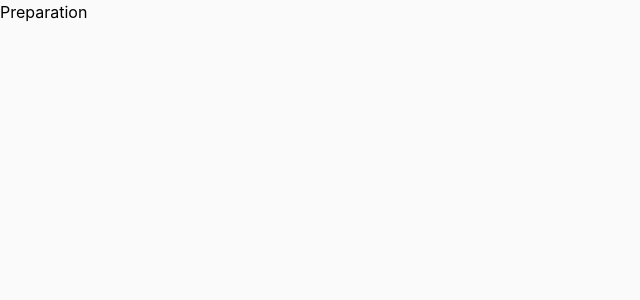
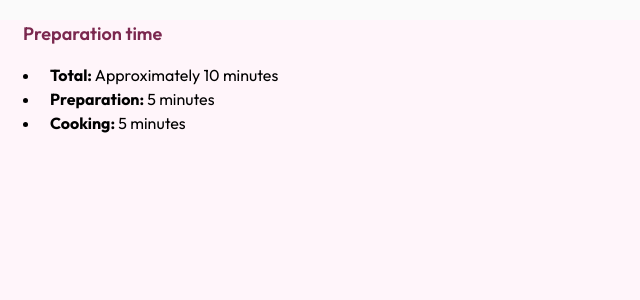
Before and after one commit to breznovic/frontendMentor, a React (Vite) app: page /preparation in a window 1280 px wide. Shown: the top 300 px of the page, without its empty margins (0-640 px from the left). Built offline with nearby package versions, Linux system fonts and the light colour scheme.

Commit message:
add Preparation

```diff
--- a/src/main.tsx
+++ b/src/main.tsx
@@ -6,11 +6,16 @@ import Preparation from "./projects/RecipePage/components/Preparation/Preparatio
 import Ingredients from "./projects/RecipePage/components/Ingredients/Ingredients.tsx";
 import Instructions from "./projects/RecipePage/components/Instructions/Instructions.tsx";
 import Nutrition from "./projects/RecipePage/components/Nutrition/Nutrition.tsx";
+import Recipe from "./projects/RecipePage/components/Recipe/Recipe.tsx";
 
 const router = createBrowserRouter([
   {
     path: "/",
     element: <App />,
+  },
+  {
+    path: "/recipe",
+    element: <Recipe />,
   },
   {
     path: "/preparation",
--- a/src/projects/RecipePage/RecipePage.module.css
+++ /dev/null
@@ -1,15 +0,0 @@
-.main {
-  min-height: 100vh;
-  max-width: 1440px;
-  background-color: hsl(30, 54%, 90%);
-  display: flex;
-  justify-content: center;
-  align-items: center;
-}
-
-.layout {
-  width: 1200px;
-  height: 85vh;
-  background-color: hsl(0, 0%, 100%);
-  border-radius: 3%;
-}
--- a/src/projects/RecipePage/RecipePage.tsx
+++ b/src/projects/RecipePage/RecipePage.tsx
@@ -1,12 +1,24 @@
+import { Route, Routes } from "react-router-dom";
 import s from "./RecipePage.module.css";
 import Recipe from "./components/Recipe/Recipe";
+import Preparation from "./components/Preparation/Preparation";
+import Ingredients from "./components/Ingredients/Ingredients";
+import Instructions from "./components/Instructions/Instructions";
+import Nutrition from "./components/Nutrition/Nutrition";
+import Layout from "./components/Layout/Layout";
 
 const RecipePage = () => {
-  return <div className={s.main}>
-    <div className={s.layout}>
-      <Recipe/>
-    </div>
-  </div>;
+  return (
+    <Routes>
+      <Route path="/" element={<Layout />}>
+        <Route index element={<Recipe />} />
+        <Route path="preparation" element={<Preparation />} />
+        <Route path="ingredients" element={<Ingredients />} />
+        <Route path="instructions" element={<Instructions />} />
+        <Route path="nutrition" element={<Nutrition />} />
+      </Route>
+    </Routes>
+  );
 };
 
 export default RecipePage;
--- /dev/null
+++ b/src/projects/RecipePage/components/Layout/Layout.module.css
@@ -0,0 +1,36 @@
+.main {
+    min-height: 100vh;
+    max-width: 1440px;
+    background-color: hsl(30, 54%, 90%);
+    display: flex;
+    justify-content: center;
+    align-items: center;
+    flex-direction: column;
+  }
+
+  .layout {
+    width: 1200px;
+    height: 85vh;
+    background-color: hsl(0, 0%, 100%);
+    border-radius: 3%;
+  }
+
+  .gridMenu {
+    display: grid;
+    grid-template-columns: 1fr 1fr;
+    grid-template-rows: 1fr 1fr;
+    gap: 20px 10px;
+    padding: 40px 0px 0px 270px;
+  }
+
+  .gridMenu div {
+    color: hsl(14, 45%, 36%);
+    font-family: "Outfit", sans-serif;
+    font-size: 25px;
+    font-weight: 600;
+  }
+
+  .gridMenu div:hover {
+    color: hsl(14, 93%, 48%);
+    cursor: pointer;
+  }
--- /dev/null
+++ b/src/projects/RecipePage/components/Layout/Layout.tsx
@@ -0,0 +1,32 @@
+import { Outlet, useNavigate } from "react-router-dom";
+import s from "./Layout.module.css";
+
+type LinkType = {
+  url: string;
+  title: string;
+};
+
+const Layout = () => {
+  const Link = ({ url, title }: LinkType) => {
+    const navigate = useNavigate();
+    const handleClick = () => navigate(url);
+
+    return <div onClick={handleClick}>{title}</div>;
+  };
+
+  return (
+    <div className={s.main}>
+      <div className={s.layout}>
+        <Outlet />
+        <div className={s.gridMenu}>
+          <Link url="/preparation" title="Preparation time" />
+          <Link url="/ingredients" title="Ingredients" />
+          <Link url="/instructions" title="Instructions" />
+          <Link url="/nutrition" title="Nutrition" />
+        </div>
+      </div>
+    </div>
+  );
+};
+
+export default Layout;
--- a/src/projects/RecipePage/components/Preparation/Preparation.module.css
+++ b/src/projects/RecipePage/components/Preparation/Preparation.module.css
@@ -0,0 +1,25 @@
+.layout {
+  background-color: hsl(330, 100%, 98%);
+  width: 800px;
+  height: 350px;
+}
+
+.title {
+  color: hsl(332, 51%, 32%);
+  font-family: "Outfit", sans-serif;
+  font-weight: 600;
+  font-size: 18px;
+  margin: 20px 0px 0px 23px;
+}
+
+.list {
+  font-family: "Outfit", sans-serif;
+}
+
+.list span {
+  margin-left: 10px;
+}
+
+.bold {
+  font-weight: 700;
+}
--- a/src/projects/RecipePage/components/Preparation/Preparation.tsx
+++ b/src/projects/RecipePage/components/Preparation/Preparation.tsx
@@ -1,7 +1,24 @@
 import s from "./Preparation.module.css";
 
 const Preparation = () => {
-  return <div>Preparation</div>;
+  return (
+    <div className={s.layout}>
+      <div className={s.title}>Preparation time</div>
+      <div className={s.list}>
+        <ul>
+          <li>
+            <span className={s.bold}>Total:</span> Approximately 10 minutes
+          </li>
+          <li>
+            <span className={s.bold}>Preparation: </span>5 minutes
+          </li>
+          <li>
+            <span className={s.bold}>Cooking:</span> 5 minutes
+          </li>
+        </ul>
+      </div>
+    </div>
+  );
 };
 
 export default Preparation;
--- a/src/projects/RecipePage/components/Recipe/Recipe.module.css
+++ b/src/projects/RecipePage/components/Recipe/Recipe.module.css
@@ -25,23 +25,3 @@
   margin: 15px 0px 0px 0px;
   max-width: 800px;
 }
-
-.gridMenu {
-  display: grid;
-  grid-template-columns: 1fr 1fr;
-  grid-template-rows: 1fr 1fr;
-  gap: 20px;
-}
-
-.gridMenu div {
-  color: hsl(14, 45%, 36%);
-  font-family: "Outfit", sans-serif;
-  font-size: 25px;
-  font-weight: 600;
-  padding: 30px 50px 0px 40px;
-}
-
-.gridMenu div:hover {
-  color: hsl(14, 93%, 48%);
-  cursor: pointer;
-}
--- a/src/projects/RecipePage/components/Recipe/Recipe.tsx
+++ b/src/projects/RecipePage/components/Recipe/Recipe.tsx
@@ -1,18 +1,5 @@
 import s from "./Recipe.module.css";
 import recipeImage from "../../../../assets/images/image-omelette.jpeg";
-import { useNavigate } from "react-router-dom";
-
-type LinkType = {
-  url: string;
-  title: string;
-};
-
-const Link = ({ url, title }: LinkType) => {
-  const navigate = useNavigate();
-  const handleClick = () => navigate(url);
-
-  return <div onClick={handleClick}>{title}</div>;
-};
 
 const Recipe = () => {
   return (
@@ -26,12 +13,6 @@ const Recipe = () => {
         commodo consequat. Duis aute irure dolor in reprehenderit in voluptate
         velit esse cillum dolore eu fugiat nulla pariatur.
       </div>
-      <div className={s.gridMenu}>
-        <Link url="/preparation" title="Preparation time" />
-        <Link url="/ingredients" title="Ingredients" />
-        <Link url="/instructions" title="Instructions" />
-        <Link url="/nutrition" title="Nutrition" />
-      </div>
     </div>
   );
 };
```
